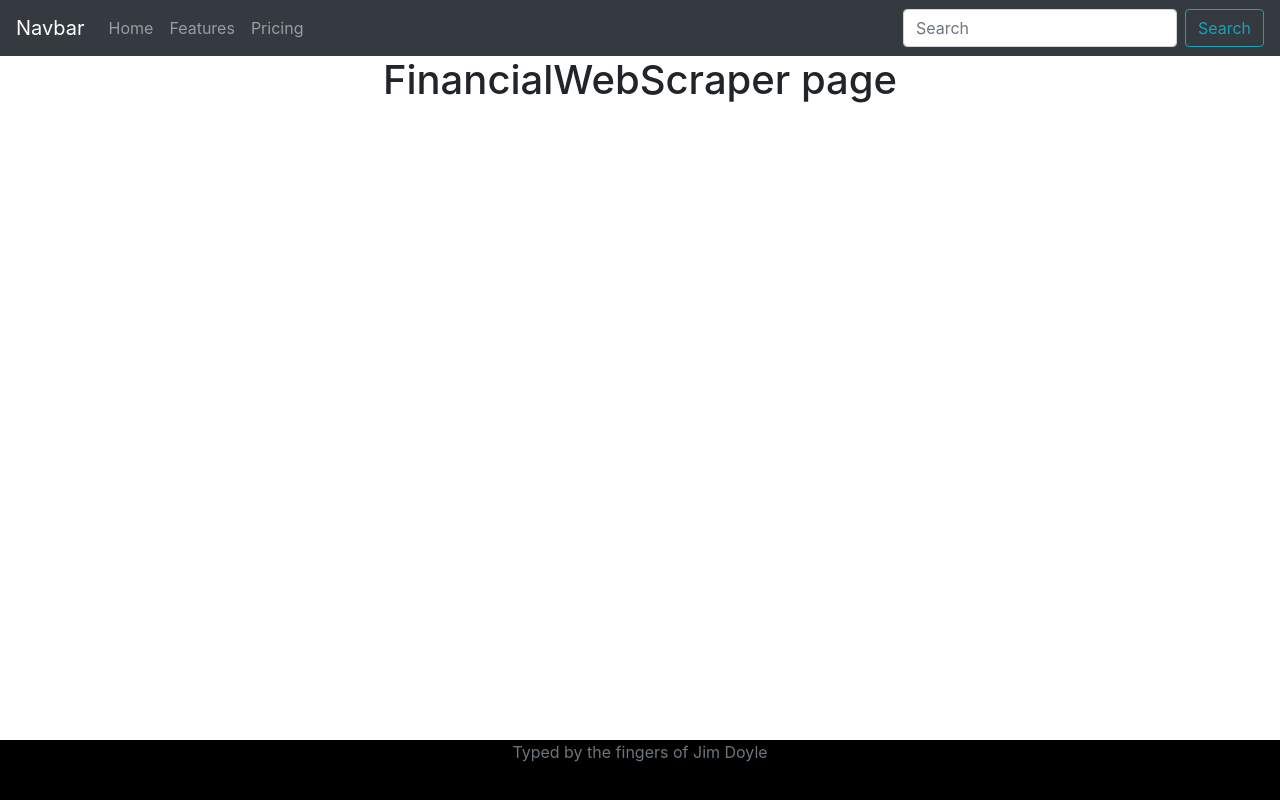
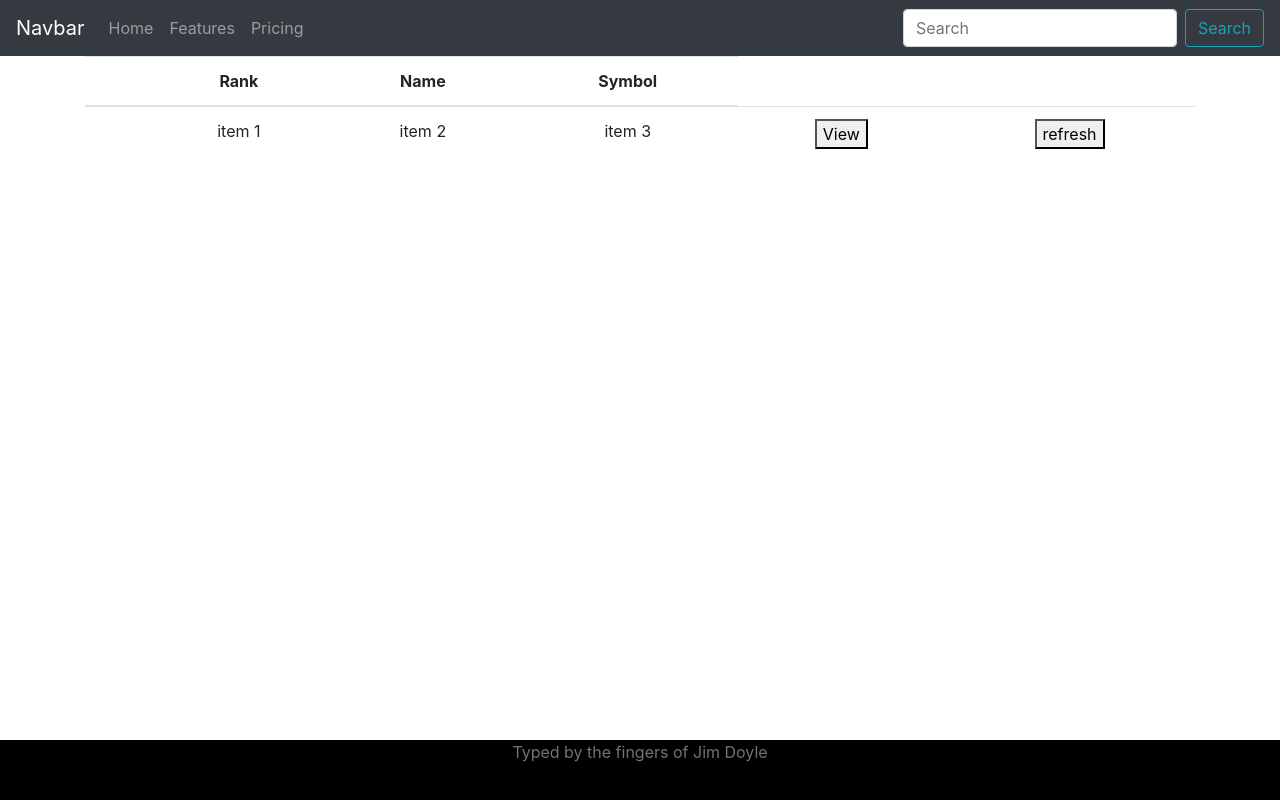
Before and after one commit to jfdoyle3/FinancialWebScraper_Java_Frontend, a React (Create React App) app in the folder frontend/: page / in a window 1280 px wide. Built offline with nearby package versions, Linux system fonts and the light colour scheme.

Commit message:
Added a a table layout to ScraperPage

```diff
--- a/frontend/src/FinancialWebScraper/Components/ScraperPageComponent.jsx
+++ b/frontend/src/FinancialWebScraper/Components/ScraperPageComponent.jsx
@@ -1,11 +1,42 @@
 import React, { Component } from "react";
+import {Button} from 'react-bootstrap';
 
 class ScraperPage extends Component {
     render() {
       return (
-        <div>
-            <h1>FinancialWebScraper page</h1>
+        <main>
+        <div className="container">
+          <table id="topfive" className="table">
+            <thead>
+              <tr>
+                <th></th>
+                <th>Rank</th>
+                <th>Name</th>
+                <th>Symbol</th>
+              </tr>
+            </thead>
+            <tbody>
+                <tr>
+                  <td>
+                    <img/>
+                  </td>
+                  <td>item 1</td>
+                  <td>item 2</td>
+                  <td>item 3</td>
+                  <td>
+                    <button
+                      className="waves-effect waves-light btn-small">
+                      View
+                    </button>
+                  </td>
+                  <td>
+                    <button>refresh</button>
+                  </td>
+                </tr>
+            </tbody>
+          </table>
         </div>
+      </main>
     );
   }
 }
```
